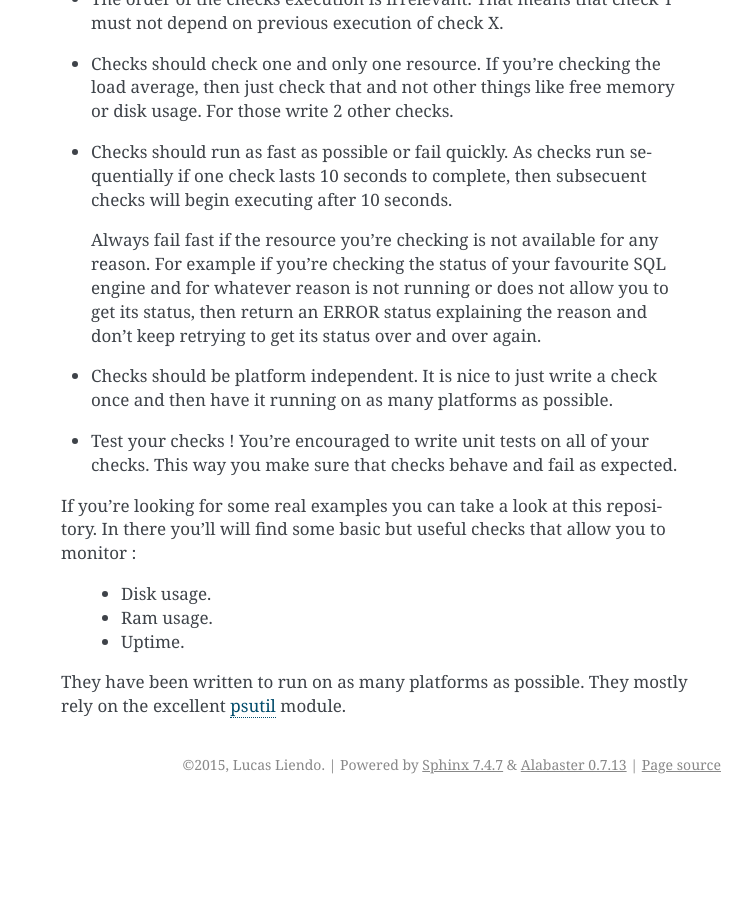
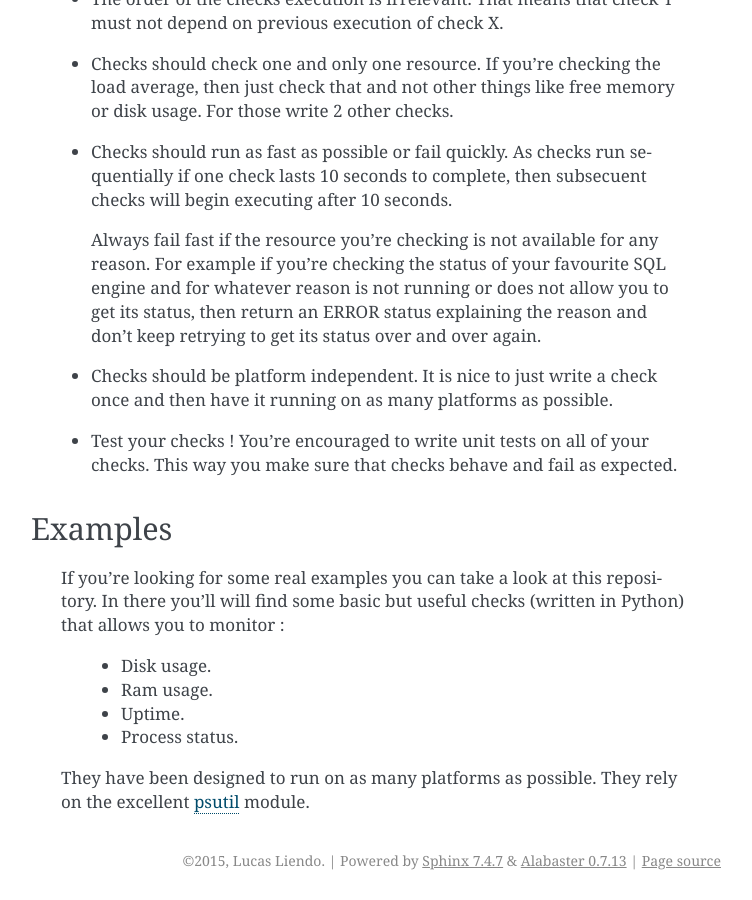
Before and after one commit to lliendo/Radar, a Sphinx documentation site: the page built from docs/checks-development.rst, in a window 1280 px wide and 900 px high, scrolled down 1573 px. Shown: the whole window, without its empty margins (389-1141 px from the left). Built offline with Sphinx 7.4.7, drawn with Linux system fonts in a browser that asks for light colours; pages that are not in the unit, such as notebooks, are missing from menus; before the commit the page ends 2377 px from its top, so only the background shows below that.

Commit message:
- Updated documentation.

```diff
--- a/docs/checks-development.rst
+++ b/docs/checks-development.rst
@@ -104,13 +104,18 @@ Guidelines
     * Test your checks ! You're encouraged to write unit tests on all of your
       checks. This way you make sure that checks behave and fail as expected.
 
+
+Examples
+--------
+
     If you're looking for some real examples you can take a look at this
-    repository. In there you'll will find some basic but useful checks
-    that allow you to monitor :
+    repository. In there you'll will find some basic but useful checks (written
+    in Python) that allows you to monitor :
 
         * Disk usage.
         * Ram usage.
         * Uptime.
+        * Process status.
 
-    They have been written to run on as many platforms as possible. They mostly
-    rely on the excellent `psutil <https://github.com/giampaolo/psutil>`_ module.
+    They have been designed to run on as many platforms as possible. They rely
+    on the excellent `psutil <https://github.com/giampaolo/psutil>`_ module.
--- a/docs/minimum-requirements.rst
+++ b/docs/minimum-requirements.rst
@@ -6,5 +6,5 @@ Minimum requiremients
     dependencies are already defined in the project, so you don't need
     to install them manually.
 
-    If you have successfully installed the Python interpreter then is almost
-    higly probable that Radar will run without any platform specific issues.
+    If you have successfully installed the Python interpreter then is highly
+    probable that Radar will run without any platform specific issues.
```
Also changed, not shown: docs/index.rst (+4 -12 lines), docs/plugins-development.rst (+9 -2 lines).
